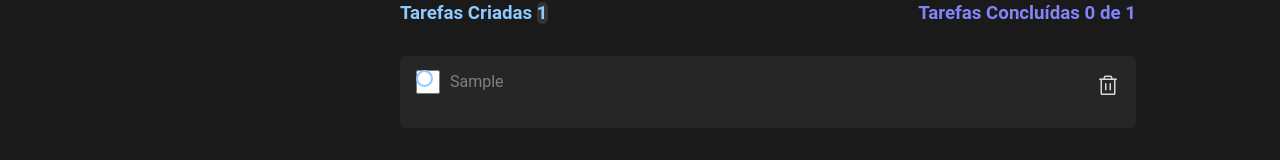
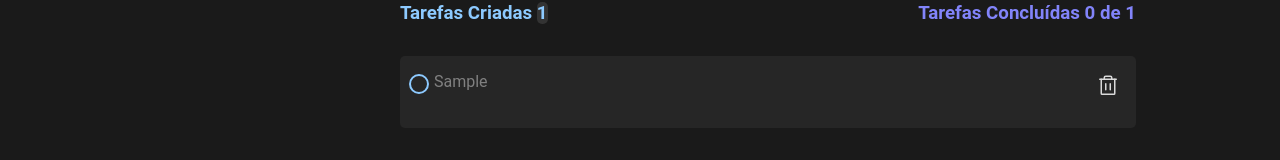
Before and after one commit to Alberto21-boop/todo-list, a React (Vite) app: page / in a window 1280 px wide. Both pictures are taken after typing "Sample" into the empty fields and a click on the button "Criar". Shown: the part 258-418 px from the top of the page. Built offline with nearby package versions, Linux system fonts and the light colour scheme.

Commit message:
almost finished

```diff
--- /dev/null
+++ b/src/components/Checkbox.module.css
@@ -0,0 +1,78 @@
+.customCheckbox {
+  display: block;
+  position: relative;
+
+  height: 20px;
+  border-radius: 20px;
+
+  padding-left: 20px;
+  margin: 2px;
+
+  cursor: pointer;
+  font-size: 22px;
+  -webkit-user-select: none;
+  -moz-user-select: none;
+  -ms-user-select: none;
+  user-select: none;
+}
+
+.customCheckbox input {
+  position: absolute;
+  cursor: pointer;
+  opacity: 0;
+  height: 0;
+  width: 0;
+}
+
+/* Create a custom checkbox */
+.customCheckbox span {
+  position: absolute;
+  margin: -8px;
+  margin-left: -13px;
+  height: 20px;
+  width: 20px;
+  border-radius: 20px;
+  border: 2px solid var(--alice-blue);
+  transition: all 0.2s ease-in-out;
+}
+
+/* When the checkbox is checked, add a blue background */
+.customCheckbox input:checked ~ span {
+  background-color: var(--purple);
+  border-color: var(--purple);
+}
+
+/* On mouse-over, add a grey background color */
+.customCheckbox:hover input ~ span {
+  opacity: 0.8;
+}
+
+/* Create the checkmark/indicator (hidden when not checked) */
+.customCheckbox span:after {
+  content: "";
+  position: absolute;
+  display: none;
+}
+
+/* Show the checkmark when checked */
+.customCheckbox input:checked ~ span:after {
+  display: block;
+}
+
+/* Style the checkmark/indicator */
+.customCheckbox span:after {
+  left: 6px;
+  top: 2px;
+  width: 4px;
+  height: 8px;
+  border: solid white;
+  border-width: 0 2px 2px 0;
+  -webkit-transform: rotate(45deg);
+  -ms-transform: rotate(45deg);
+  transform: rotate(45deg);
+}
+
+input[type="checkbox"]:checked + .taskText {
+  text-decoration: line-through;
+  color: var(--gray-400);
+}
--- /dev/null
+++ b/src/components/Checkbox.tsx
@@ -0,0 +1,20 @@
+import styles from "./Checkbox.module.css";
+
+interface CheckboxProps {
+  checked?: boolean;
+  onChange?: (checked: boolean) => void;
+}
+
+export function Checkbox({ checked = false, onChange }: CheckboxProps) {
+  const handleClick = (event: React.MouseEvent<HTMLInputElement>) => {
+    const { checked } = event.currentTarget;
+    onChange?.(checked);
+  };
+
+  return (
+    <label className={styles.customCheckbox}>
+      <input type="checkbox" checked={checked} onClick={handleClick} />
+      <span />
+    </label>
+  );
+}
--- a/src/components/TaskList.module.css
+++ b/src/components/TaskList.module.css
@@ -115,15 +115,15 @@ input[type="checkbox"]::before {
 }
 
 input[type="checkbox"]:checked::before {
-  /* content: "✓";
+  content: "✓";
   font-size: 12px;
-  color: var(--gray-300); */
+  color: var(--gray-300);
   opacity: 1;
   transform: translate(-50%, -50%) scale(1);
 }
 
 input:checked + label::after {
-  /* background-color: var(--purple700); */
+  background-color: var(--purple700);
   border-color: var(--purple700);
   background-position: center center;
   background-repeat: no-repeat;
--- a/src/components/TaskList.tsx
+++ b/src/components/TaskList.tsx
@@ -3,6 +3,7 @@ import { Body } from "./Body";
 import styles from "./TaskList.module.css";
 import clip from "../assets/Clipboard.svg";
 import { Trash } from "phosphor-react";
+import { Checkbox } from "./Checkbox";
 
 export function TaskList() {
   const [tasks, setTasks] = useState<string[]>([]);
@@ -16,13 +17,13 @@ export function TaskList() {
     });
   }
 
-  function handleCompleteTask(index: number) {
+  function handleCompleteTask(index: number, isChecked: boolean) {
     setCompletedTasks((prevCompletedTasks) => {
-      const updatedCompletedTasks = [...prevCompletedTasks, tasks[index]];
+      const updatedCompletedTasks = isChecked
+        ? [...prevCompletedTasks, tasks[index]]
+        : prevCompletedTasks.filter((task) => task !== tasks[index]);
       return updatedCompletedTasks;
     });
-
-    handleDeleteTask(index);
   }
 
   return (
@@ -49,14 +50,18 @@ export function TaskList() {
           <ul>
             {tasks.map((task: string, index: number) => (
               <li key={index} className={styles.taskItem}>
-                <input
+                <Checkbox
+                  checked={completedTasks.includes(task)}
+                  onChange={(checked) => handleCompleteTask(index, checked)}
+                />
+
+                {/* <input
                   className={styles.list}
-                  id="checkboxId"
                   type="checkbox"
                   checked={completedTasks.includes(task)}
-                  onChange={() => handleCompleteTask(index)}
-                />
-                <label htmlFor="checkboxId" />
+                  onChange={(e) => handleCompleteTask(index, e.target.checked)}
+                /> */}
+
                 <span className={styles.taskText}>{task}</span>
                 <button onClick={() => handleDeleteTask(index)}>
                   <Trash className={styles.trash} size={24} />
```
Also changed, not shown: nota.txt.
